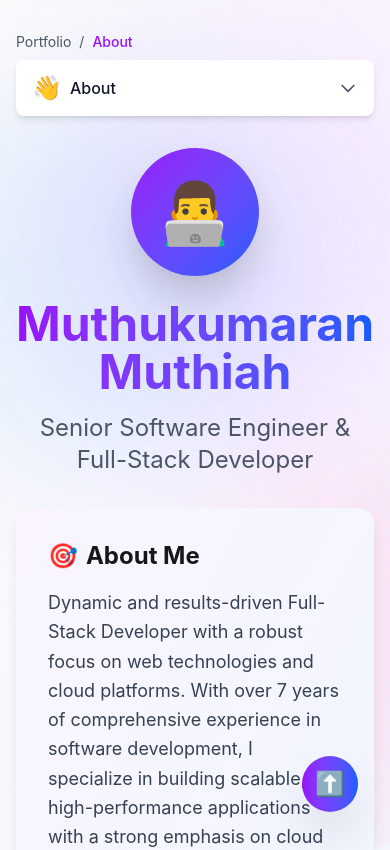
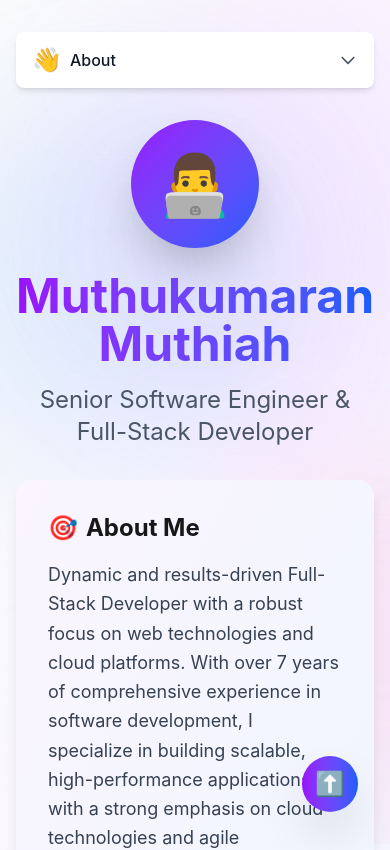
Before and after one commit to muthukumaran-muthiah/muthukumaran-muthiah.github.io, a Next.js app: page / in a window 390 px wide. Shown: the top 850 px of the page. Built offline with nearby package versions, Linux system fonts and the light colour scheme.

Commit message:
Remove breadcrumb trail from mobile navigation

```diff
--- a/app/components/TabNavigation.tsx
+++ b/app/components/TabNavigation.tsx
@@ -44,14 +44,8 @@ export default function TabNavigation({ activeTab, setActiveTab, tabs }: TabNavi
         ))}
       </nav>
 
-      {/* Mobile Breadcrumb/Dropdown Navigation */}
+      {/* Mobile Dropdown Navigation */}
       <div className="md:hidden mb-8">
-        <div className="flex items-center gap-2 text-sm text-gray-600 dark:text-gray-400 mb-2">
-          <span>Portfolio</span>
-          <span>/</span>
-          <span className="text-purple-600 dark:text-purple-400 font-medium">{currentTab?.label}</span>
-        </div>
-
         <motion.button
           onClick={() => setIsOpen(!isOpen)}
           className="w-full px-4 py-3 bg-white dark:bg-gray-800 rounded-lg shadow-md flex items-center justify-between"
```
